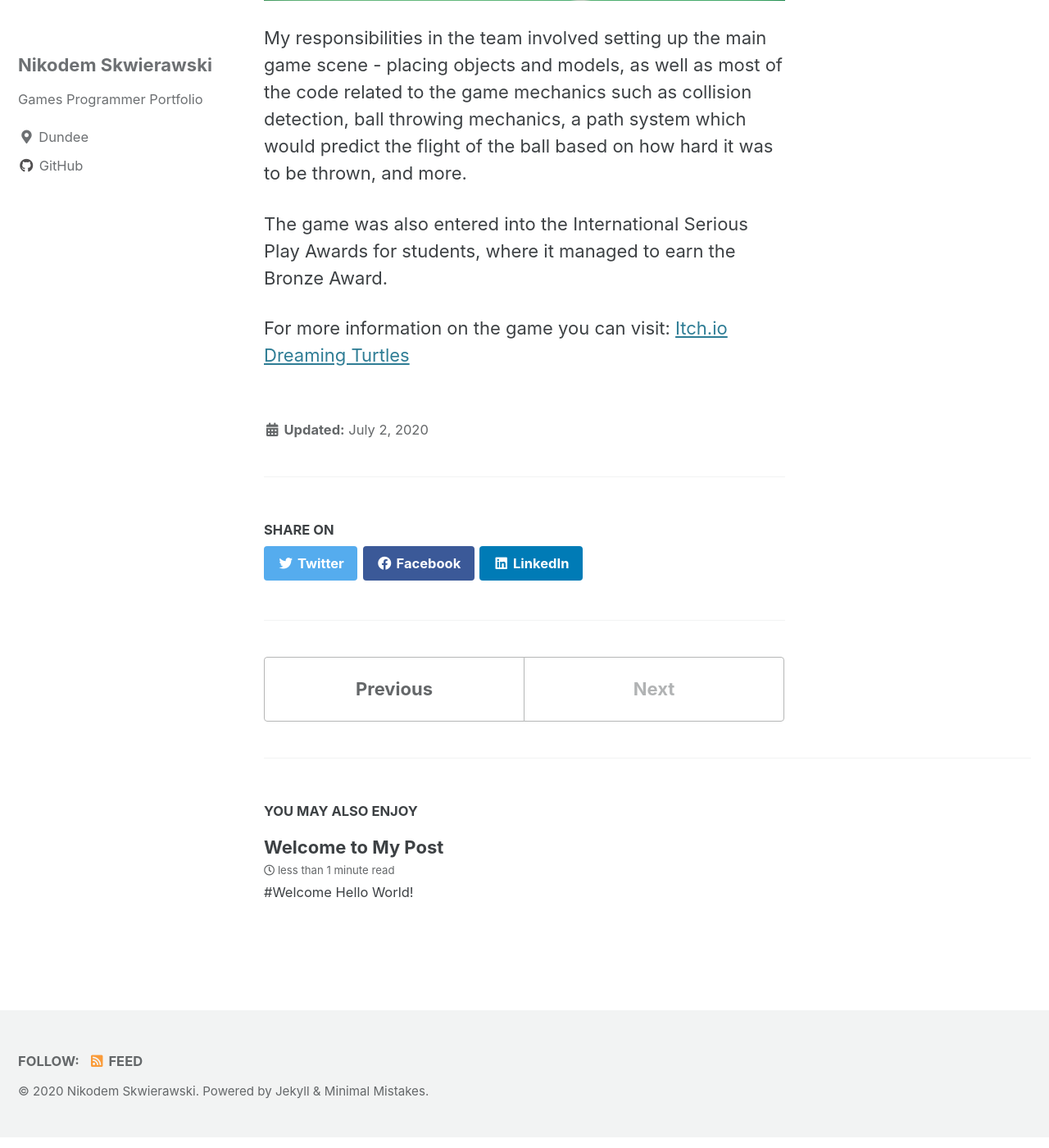
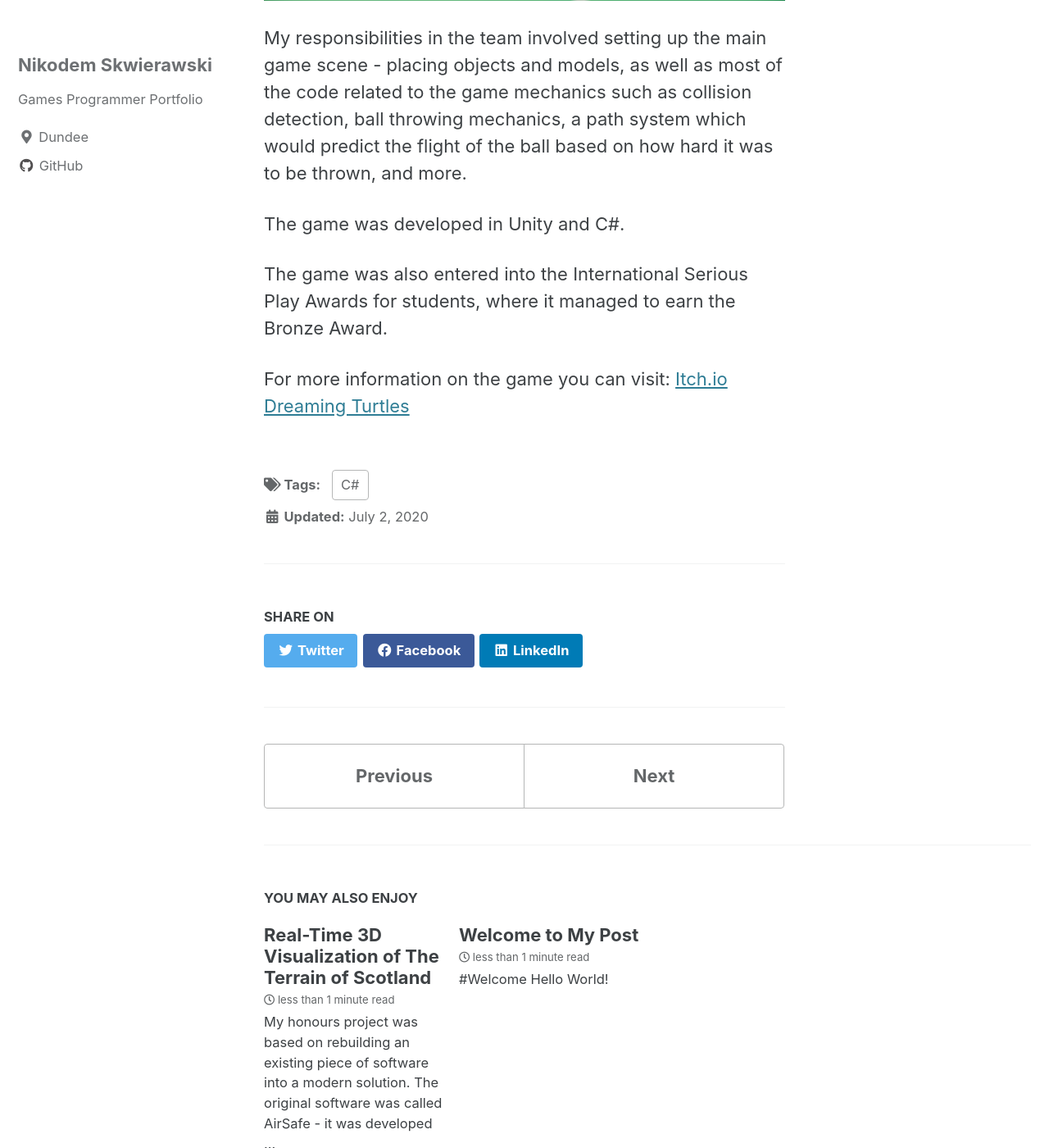
Before and after one commit to nikodems/nikodems.github.io, a Jekyll site: the page built from _posts/2020-07-02-boccia.md, in a window 1280 px wide and 1400 px high, scrolled down 1878 px. Shown: the whole window at 82% size. Built offline with Jekyll 4.4.1, drawn with Linux system fonts in a browser that asks for light colours; cached includes are drawn as plain includes.

Commit message:
FinalYearProject

```diff
--- a/_posts/2020-07-02-boccia.md
+++ b/_posts/2020-07-02-boccia.md
@@ -1,6 +1,7 @@
 ---
 title: "Boccia Champions"
 published: true
+tags: [C#]
 ---
 <img src="{{ site.url }}{{ site.baseurl }}/images/boccia/logo.png" alt="">
 
@@ -24,6 +25,8 @@ My responsibilities in the team involved setting up the main game scene - placin
 the code related to the game mechanics such as collision detection, ball throwing mechanics, a path system which would predict the flight
 of the ball based on how hard it was to be thrown, and more.
 
+The game was developed in Unity and C#.
+
 The game was also entered into the International Serious Play Awards for students, where it managed to earn the Bronze Award.
 
 For more information on the game you can visit:
--- /dev/null
+++ b/_posts/2020-07-02-final-year-project.md
@@ -0,0 +1,19 @@
+---
+title: "Real-Time 3D Visualization of The Terrain of Scotland"
+published: true
+tags: [C++]
+---
+
+My honours project was based on rebuilding an existing piece of software into a modern solution. The original software
+was called AirSafe - it was developed using Java and Java3D to render the terrain of Scotland, but it was considered outdated
+due to Java3D no longer receiving support. I chose C++ and Direct3D as my technologies for rebuilding the program.
+
+A major challenge of the project was the data set used for construction the terrain. The data set consisted of a large
+collection of binary files containing floating point values representing 3D cartesian coordinates of points
+collected across Scotland. These files were so large that they couldn't all be stored in memory at once, therefore a
+memory management technique was necessary for reducing memory usage. Another cause of the file size was the loading time
+of the data into memory and due to multiple files needing to be loading at once a multi-threading approach was used.
+
+<img src="{{ site.url }}{{ site.baseurl }}/images/finalyearproject/dundee.png" alt="">
+
+The code and further documentation can be accessed below, unfortunately, due to copyright the data files cannot be included.
```
Also changed, not shown: images/finalyearproject/dundee.png (added).
